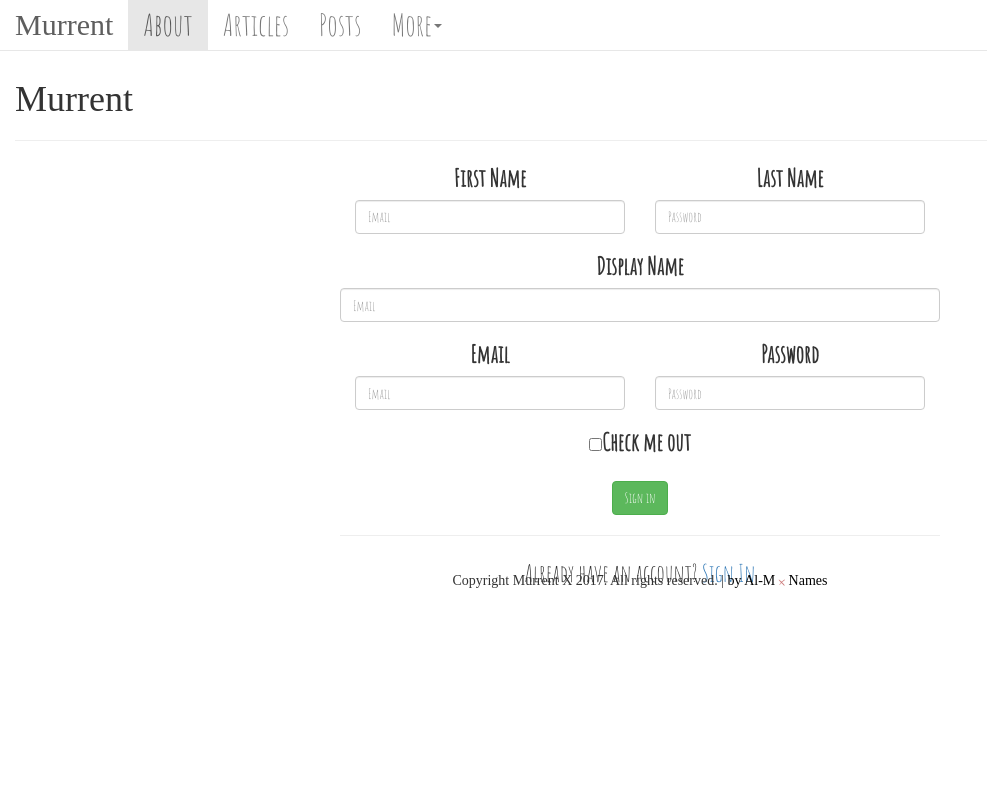
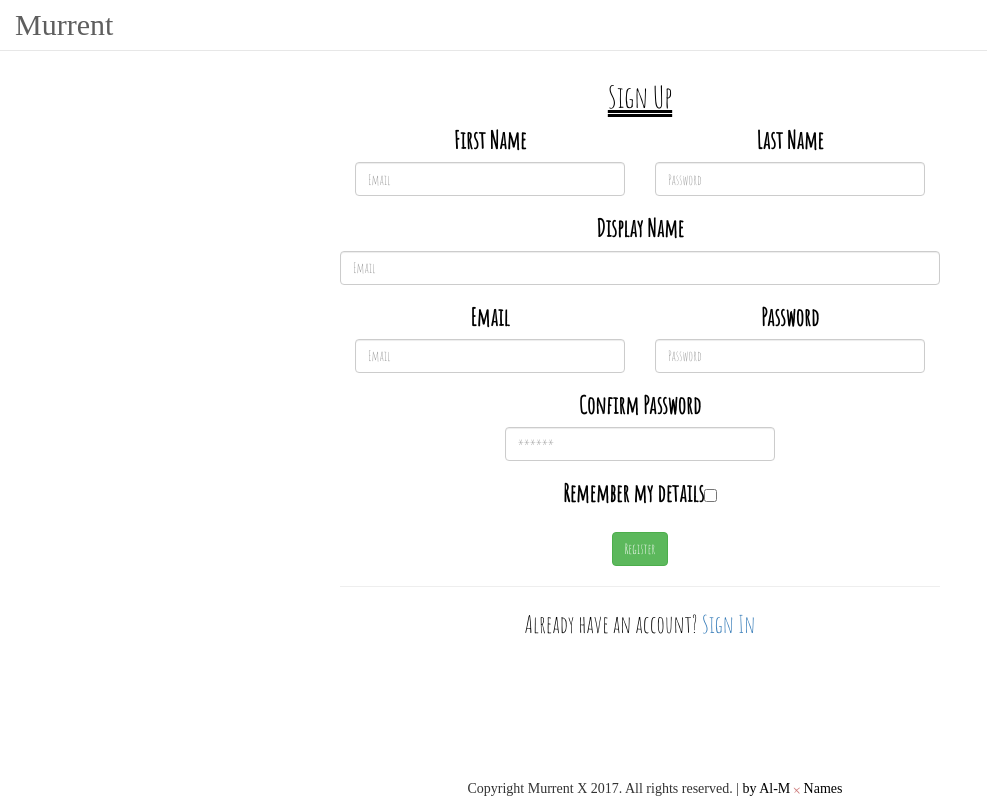
Before and after one commit to Al-Names/Murrent, a React (Create React App) app: page /register in a window 1280 px wide. Shown: the whole page, without its empty margins (0-987 px from the left). Built offline with nearby package versions, Linux system fonts and the light colour scheme; a web font is replaced by a local one.

Commit message:
nav edits, authentication pages polishing

```diff
--- a/src/App.js
+++ b/src/App.js
@@ -13,12 +13,20 @@ import LogIn from "./components/authentication/LogIn";
 import SignUp from "./components/authentication/SignUp";
 
 class App extends Component {
+  constructor(props) {
+    super(props);
+    this.state = {
+      isNavbarHidden: false
+    };
+  }
+
   render() {
     return (
       <div className="App container-fluid">
-        <Navbar />
         <BrowserRouter>
           <div>
+            <Navbar />
+
             <Switch>
               <Route exact path="/" component={Landing} />
               <Route exact path="/login" component={LogIn} />
--- a/src/components/Landing/landing.js
+++ b/src/components/Landing/landing.js
@@ -50,18 +50,6 @@ class Landing extends Component {
           </div>
         </div>
         <hr />
-        <div className="row container center-block">
-          <div>
-            <h3 className="text-center col-lg-6 rulesText aboutText">
-              Sign In
-            </h3>
-          </div>
-          <div>
-            <h3 className="text-center col-lg-6 aboutText rulesText">
-              Sign Up
-            </h3>
-          </div>
-        </div>
       </div>
     );
   }
--- a/src/components/authentication/LogIn.js
+++ b/src/components/authentication/LogIn.js
@@ -8,8 +8,8 @@ class LogIn extends Component {
   render() {
     return (
       <div>
-        <LoginBanner />
         <div className="login-wrapper">
+          <h2 className="log-text">Log In</h2>
           <form action="">
             <div className="form-group">
               <label for="email">Username</label>
--- a/src/components/authentication/SignUp.js
+++ b/src/components/authentication/SignUp.js
@@ -7,8 +7,8 @@ class SignUp extends Component {
   render() {
     return (
       <div>
-        <LoginBanner />
         <div className="register-wrapper">
+          <h2 className="log-text">Sign Up</h2>
           <form>
             <div className="form-row">
               <div className="form-group col-md-6">
@@ -61,21 +61,31 @@ class SignUp extends Component {
                 />
               </div>
             </div>
+            <div className="form-group">
+              <label for="confirmPassword">Confirm Password</label>
+              <input
+                type="password"
+                className="form-control"
+                id="confirmPassword"
+                placeholder="******"
+                style={{ width: "45%", margin: "0 auto" }}
+              />
+            </div>
 
             <div className="form-group">
               <div className="form-check">
+                <label className="form-check-label" for="gridCheck">
+                  Remember my details
+                </label>
                 <input
                   className="form-check-input"
                   type="checkbox"
                   id="gridCheck"
                 />
-                <label className="form-check-label" for="gridCheck">
-                  Check me out
-                </label>
               </div>
             </div>
             <button type="submit" className="btn btn-success">
-              Sign in
+              Register
             </button>
           </form>
           <hr />
--- a/src/components/authentication/styles.css
+++ b/src/components/authentication/styles.css
@@ -5,6 +5,7 @@
   text-align: center;
   font-family: "amatic sc";
   font-size: 24px;
+  color: black;
 }
 
 .register-wrapper {
@@ -14,6 +15,7 @@
   text-align: center;
   font-family: "amatic sc";
   font-size: 24px;
+  color: black;
 }
 
 .register-link {
@@ -25,3 +27,8 @@
   font-family: "amatic sc";
   color: blue;
 }
+
+.log-text {
+  text-decoration-line: underline;
+  text-decoration-style: double;
+}
--- a/src/components/navbar.js
+++ b/src/components/navbar.js
@@ -1,39 +1,65 @@
 import React, { Component } from "react";
+import { NavLink, Link } from "react-router-dom";
 
 // import './App.css';
 import "../murrent.css";
 
 class Navbar extends Component {
   render() {
+    if (window.location.pathname === "/login")
+      return (
+        <nav className="navbar navbar-default navbar-fixed-top amatic">
+          <div class="container-fluid">
+            <div class="navbar-header">
+              <a class="navbar-brand" href="/">
+                Murrent
+              </a>
+            </div>
+          </div>
+        </nav>
+      );
+    if (window.location.pathname === "/register")
+      return (
+        <nav className="navbar navbar-default navbar-fixed-top amatic">
+          <div class="container-fluid">
+            <div class="navbar-header">
+              <a class="navbar-brand" href="/">
+                Murrent
+              </a>
+            </div>
+          </div>
+        </nav>
+      );
+
     return (
-      <nav class="navbar navbar-default navbar-fixed-top amatic">
-        <div class="container-fluid">
-          <div class="navbar-header">
+      <nav className="navbar navbar-default navbar-fixed-top amatic">
+        <div className="container-fluid">
+          <div className="navbar-header">
             <button
               type="button"
-              class="navbar-toggle collapsed"
+              className="navbar-toggle collapsed"
               data-toggle="collapse"
               data-target="#bs-example-navbar-collapse-1"
               aria-expanded="false"
             >
-              <span class="sr-only">Toggle navigation</span>
-              <span class="icon-bar" />
-              <span class="icon-bar" />
-              <span class="icon-bar" />
+              <span className="sr-only">Toggle navigation</span>
+              <span className="icon-bar" />
+              <span className="icon-bar" />
+              <span className="icon-bar" />
             </button>
-            <a class="navbar-brand" href="#">
+            <a className="navbar-brand" href="/">
               Murrent
             </a>
           </div>
 
           <div
-            class="collapse navbar-collapse"
+            className="collapse navbar-collapse"
             id="bs-example-navbar-collapse-1"
           >
-            <ul class="nav navbar-nav">
-              <li class="active">
+            <ul className="nav navbar-nav">
+              <li className="">
                 <a href="#">
-                  About <span class="sr-only">(current)</span>
+                  About <span className="sr-only">(current)</span>
                 </a>
               </li>
               <li>
@@ -42,25 +68,13 @@ class Navbar extends Component {
               <li>
                 <a href="#">Posts</a>
               </li>
-              <li class="dropdown">
-                <a
-                  href="#"
-                  class="dropdown-toggle"
-                  data-toggle="dropdown"
-                  role="button"
-                  aria-haspopup="true"
-                  aria-expanded="false"
-                >
-                  More<span class="caret" />
-                </a>
-                <ul class="dropdown-menu">
-                  <li>
-                    <a href="#">Current Mood</a>
-                  </li>
-                  <li>
-                    <a href="#">Contact</a>
-                  </li>
-                </ul>
+            </ul>
+            <ul className="nav navbar-nav navbar-right">
+              <li>
+                <a href="/register">Register</a>
+              </li>
+              <li>
+                <a href="/login">Login</a>
               </li>
             </ul>
           </div>
--- a/src/murrent.css
+++ b/src/murrent.css
@@ -116,6 +116,7 @@ body {
 
 .footer {
     margin-top: 10px;
-    Width: 100%;
+    position: fixed;
+    width: 100%;
     bottom: 0;
 }
```
Lines whose indentation alone changed are shown as unchanged.
